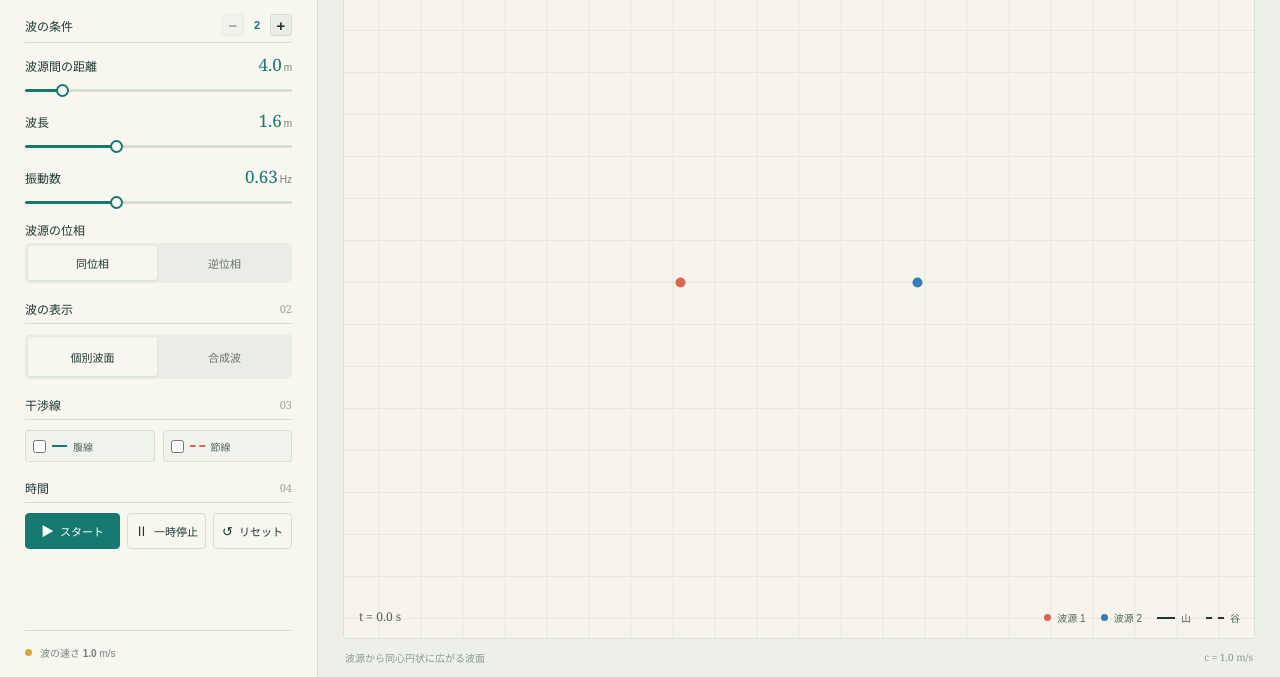
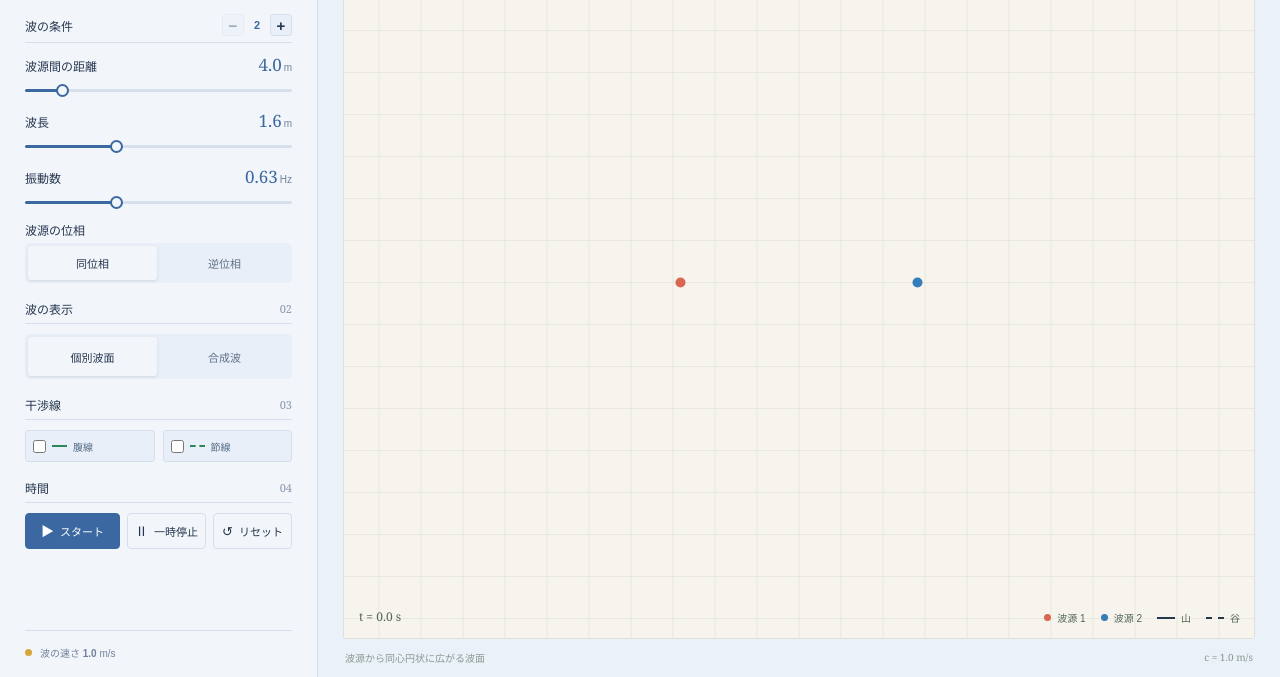
Before and after one commit to Kazukiphys/interference-of-plane-waves, a plain HTML site: page index.html in a window 1280 px wide. Shown: the part 123-800 px from the top of the page. Drawn offline with Linux system fonts and the light colour scheme.

Commit message:
Refresh blue interface palette

```diff
--- a/index.html
+++ b/index.html
@@ -3,23 +3,25 @@
 <head>
   <meta charset="utf-8">
   <meta name="viewport" content="width=device-width, initial-scale=1">
-  <meta name="theme-color" content="#edf0e9">
+  <meta name="theme-color" content="#eaf1f8">
   <title>平面波の干渉 | Wave Lab</title>
   <style>
     :root {
       color-scheme: light;
-      --paper: #edf0e9;
-      --panel: #f7f6ef;
-      --ink: #203632;
-      --muted: #71817a;
-      --line: #d8ded4;
-      --teal: #16796f;
-      --teal-soft: #d6e8df;
+      --paper: #eaf1f8;
+      --panel: #f2f6fb;
+      --ink: #26364e;
+      --muted: #718099;
+      --line: #d5dfec;
+      --indigo: #3b68a0;
+      --indigo-soft: #d8e4f4;
+      --control-surface: #e8eff8;
+      --control-rail: #d6e0ec;
       --coral: #d96650;
       --wave-blue: #347db9;
       --interference-green: #2b8756;
       --amber: #d5a63b;
-      --canvas: #f6f4ec;
+      --canvas: #f2f6fb;
       font-family: "Yu Gothic UI", "Meiryo", sans-serif;
       font-synthesis: none;
     }
@@ -75,7 +77,7 @@
       height: 27px;
       place-items: center;
       color: var(--panel);
-      background: var(--teal);
+      background: var(--indigo);
       border-radius: 50%;
     }
 
@@ -109,7 +111,7 @@
     }
 
     .section-index {
-      color: #9aa69e;
+      color: #8795ab;
       font-family: Georgia, serif;
       font-size: 11px;
       font-weight: 400;
@@ -123,7 +125,7 @@
       padding: 0;
       place-items: center;
       color: var(--ink);
-      background: #e9ede6;
+      background: var(--control-surface);
       border: 1px solid var(--line);
       border-radius: 3px;
       cursor: pointer;
@@ -131,7 +133,7 @@
       line-height: 1;
     }
     .source-count-control button:disabled { opacity: 0.4; cursor: not-allowed; }
-    .source-count-control output { min-width: 16px; color: var(--teal); text-align: center; font-size: 11px; }
+    .source-count-control output { min-width: 16px; color: var(--indigo); text-align: center; font-size: 11px; }
 
     .range-control { display: grid; gap: 8px; }
 
@@ -143,7 +145,7 @@
     }
 
     .range-value {
-      color: var(--teal);
+      color: var(--indigo);
       font-family: Georgia, serif;
       font-size: 17px;
       font-variant-numeric: tabular-nums;
@@ -167,17 +169,17 @@
 
     input[type="range"]::-webkit-slider-runnable-track {
       height: 3px;
-      background: linear-gradient(to right, var(--teal) 0 var(--progress), #d5ddd5 var(--progress) 100%);
+      background: linear-gradient(to right, var(--indigo) 0 var(--progress), var(--control-rail) var(--progress) 100%);
       border-radius: 3px;
     }
 
     input[type="range"]::-moz-range-track {
       height: 3px;
-      background: #d5ddd5;
+      background: var(--control-rail);
       border-radius: 3px;
     }
 
-    input[type="range"]::-moz-range-progress { height: 3px; background: var(--teal); }
+    input[type="range"]::-moz-range-progress { height: 3px; background: var(--indigo); }
 
     input[type="range"]::-webkit-slider-thumb {
       width: 13px;
@@ -185,7 +187,7 @@
       margin-top: -5px;
       appearance: none;
       background: var(--panel);
-      border: 2px solid var(--teal);
+      border: 2px solid var(--indigo);
       border-radius: 50%;
     }
 
@@ -193,7 +195,7 @@
       width: 10px;
       height: 10px;
       background: var(--panel);
-      border: 2px solid var(--teal);
+      border: 2px solid var(--indigo);
       border-radius: 50%;
     }
 
@@ -207,14 +209,14 @@
       grid-template-columns: 1fr 1fr;
       gap: 3px;
       padding: 3px;
-      background: #e9ede6;
+      background: var(--control-surface);
       border-radius: 5px;
     }
 
     .segmented button {
       min-height: 34px;
       padding: 6px 8px;
-      color: #65756e;
+      color: #60718a;
       background: transparent;
       border: 0;
       border-radius: 3px;
@@ -226,7 +228,7 @@
     .segmented button[aria-pressed="true"] {
       color: var(--ink);
       background: var(--panel);
-      box-shadow: 0 1px 3px #2036321c;
+      box-shadow: 0 1px 3px #26364e1c;
       font-weight: 700;
     }
 
@@ -241,19 +243,19 @@
       gap: 6px;
       min-height: 32px;
       padding: 5px 7px;
-      background: #f0f2ec;
+      background: var(--control-surface);
       border: 1px solid var(--line);
       border-radius: 3px;
-      color: #53665d;
+      color: #536b87;
       cursor: pointer;
       font-size: 10px;
       white-space: nowrap;
     }
 
-    .line-option input { width: 13px; height: 13px; margin: 0; accent-color: var(--teal); }
+    .line-option input { width: 13px; height: 13px; margin: 0; accent-color: var(--indigo); }
     .line-option input.node-toggle { accent-color: var(--coral); }
-    .line-swatch { width: 15px; height: 0; border-top: 2px solid var(--teal); }
-    .line-swatch.dashed { border-top-color: var(--coral); border-top-style: dashed; }
+    .line-swatch { width: 15px; height: 0; border-top: 2px solid var(--interference-green); }
+    .line-swatch.dashed { border-top-color: var(--interference-green); border-top-style: dashed; }
 
     .transport {
       display: grid;
@@ -277,9 +279,9 @@
       transition: background 140ms ease, border-color 140ms ease;
     }
 
-    .transport button:hover { background: #e9ede6; border-color: #b8c7bd; }
-    .transport .start { color: white; background: var(--teal); border-color: var(--teal); }
-    .transport .start:hover { background: #12685f; }
+    .transport button:hover { background: var(--control-surface); border-color: #bdcde0; }
+    .transport .start { color: white; background: var(--indigo); border-color: var(--indigo); }
+    .transport .start:hover { background: #31588f; }
     .transport .icon { font-size: 13px; line-height: 1; }
 
     .control-foot {
@@ -805,7 +807,7 @@
             displacement /= sources.length;
             const amount = Math.abs(displacement) * 0.42;
             const offset = (row * columns + column) * 4;
-            const target = displacement >= 0 ? [31, 139, 124] : [217, 102, 80];
+            const target = displacement >= 0 ? [52, 125, 185] : [217, 102, 80];
             image.data[offset] = 246 + (target[0] - 246) * amount;
             image.data[offset + 1] = 244 + (target[1] - 244) * amount;
             image.data[offset + 2] = 236 + (target[2] - 236) * amount;
```
